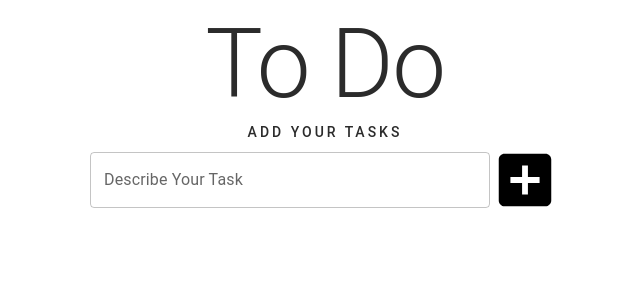
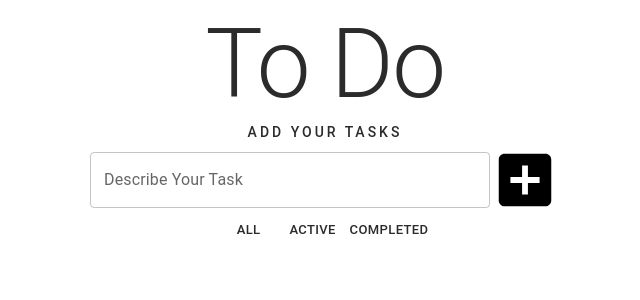
Before and after one commit to kuzivka/todo, a React (Create React App) app: page / in a window 1280 px wide. Shown: the top 300 px of the page, without its empty margins (315-955 px from the left). Built offline with nearby package versions, Linux system fonts and the light colour scheme; the HTML template or start-up script is replaced by a standard one.

Commit message:
Added filter buttons and logic

```diff
--- a/src/App.tsx
+++ b/src/App.tsx
@@ -1,4 +1,5 @@
 import { createTheme, ThemeProvider } from '@mui/material/styles';
+import FilterBar from './components/FilterBar';
 import Header from './components/Header';
 import './components/styles/style.scss';
 import TaskCards from './components/TaskCards';
@@ -9,7 +10,9 @@ function App() {
     <ThemeProvider theme={theme}>
       <div className="App">
         <Header />
+
         <TaskInput />
+        <FilterBar />
         <TaskCards />
       </div>
     </ThemeProvider>
--- a/src/components/AddNewTodoModal.tsx
+++ b/src/components/AddNewTodoModal.tsx
@@ -1,6 +1,6 @@
 import { useCallback } from 'react';
 import { useDispatch } from 'react-redux';
-import { addTodo } from '../actions/actionCreators';
+import { addTodo, filterTodoList } from '../actions/actionCreators';
 import { getNewTaskObject } from '../utils/getNewTaskObject';
 import { TaskViewModal } from './TaskViewModal';
 
@@ -16,6 +16,7 @@ export function AddNewTodoModal(props: IAddNewTodoModalProps) {
   const handleSave = useCallback(
     (taskValue: string, expirationDate: number) => {
       dispatch(addTodo(getNewTaskObject(taskValue, expirationDate.valueOf())));
+      dispatch(filterTodoList('all'));
       onClose();
     },
     [dispatch, onClose]
--- a/src/components/EditTodoModal.tsx
+++ b/src/components/EditTodoModal.tsx
@@ -1,6 +1,6 @@
 import { useCallback } from 'react';
 import { useDispatch, useSelector } from 'react-redux';
-import { editTodo } from '../actions/actionCreators';
+import { editTodo, filterTodoList } from '../actions/actionCreators';
 import { getTaskToEdit } from '../selectors/getTaskToEdit';
 import { TaskViewModal } from './TaskViewModal';
 
@@ -27,6 +27,8 @@ export function EditTodoModal(props: EditTodoModalProps) {
           done: false,
         })
       );
+      dispatch(filterTodoList('all'));
+
       onClose();
     },
     [dispatch, onClose, taskToEdit]
--- /dev/null
+++ b/src/components/FilterBar.tsx
@@ -0,0 +1,32 @@
+import { Button } from '@mui/material';
+import { Box } from '@mui/system';
+import { useDispatch } from 'react-redux';
+import { filterTodoList } from '../actions/actionCreators';
+
+export default function FilterBar() {
+  const dispatch = useDispatch();
+
+  const handleAllClick = () => {
+    dispatch(filterTodoList('all'));
+  };
+  const handleActiveClick = () => {
+    dispatch(filterTodoList('active'));
+  };
+  const handleComletedClick = () => {
+    dispatch(filterTodoList('completed'));
+  };
+
+  return (
+    <Box className="filter-buttons-container">
+      <Button size="small" onClick={handleAllClick}>
+        All
+      </Button>
+      <Button size="small" onClick={handleActiveClick}>
+        Active
+      </Button>
+      <Button size="small" onClick={handleComletedClick}>
+        Completed
+      </Button>
+    </Box>
+  );
+}
--- a/src/components/TaskInput.tsx
+++ b/src/components/TaskInput.tsx
@@ -7,7 +7,7 @@ import {
 import { useDispatch } from 'react-redux';
 import { TextField } from '@mui/material';
 import AddBoxIcon from '@mui/icons-material/AddBox';
-import { addTodo } from '../actions/actionCreators';
+import { addTodo, filterTodoList } from '../actions/actionCreators';
 import { getNewTaskObject } from '../utils/getNewTaskObject';
 import { AddNewTodoModal } from './AddNewTodoModal';
 
@@ -31,6 +31,7 @@ export default function TaskInput() {
         event.preventDefault();
         dispatch(addTodo(getNewTaskObject(taskValue)));
         setTaskValue('');
+        dispatch(filterTodoList('all'));
       }
     },
     [dispatch, taskValue]
```
